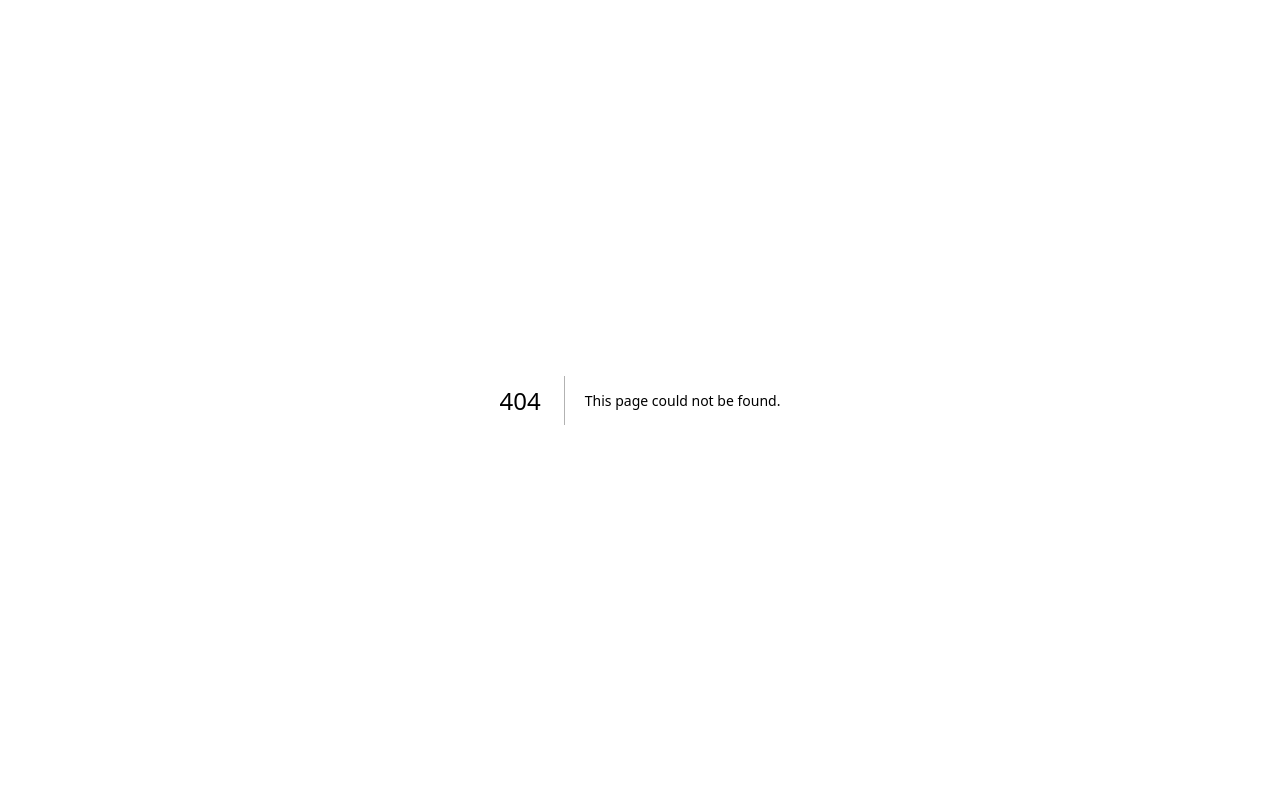
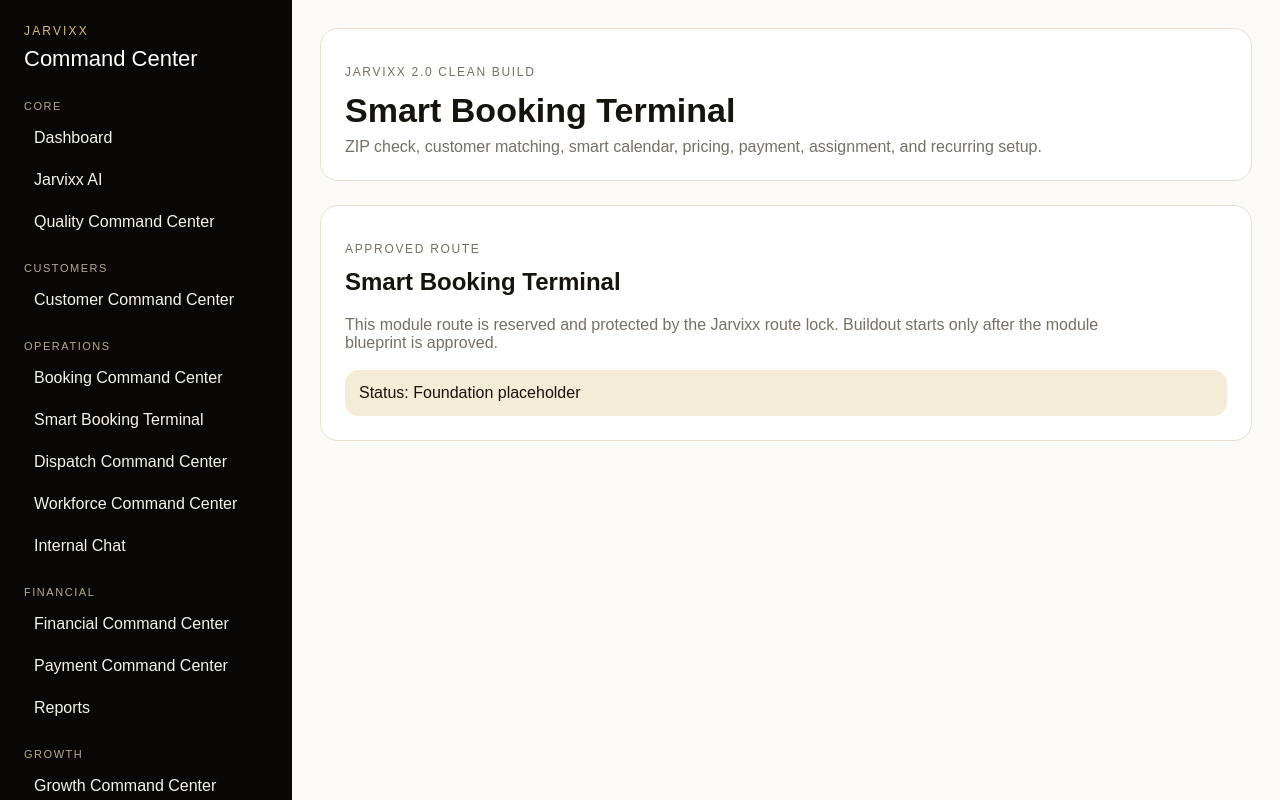
Before and after one commit to 360jarvis/JARVISV4, a Next.js app: page /app/bookings/new in a window 1280 px wide. Before the commit this address had no page. Shown: the top 800 px of the page. Built offline with nearby package versions, Linux system fonts and the light colour scheme.

Commit message:
Add Smart Booking Terminal route

```diff
--- /dev/null
+++ b/app/app/bookings/new/page.tsx
@@ -0,0 +1,6 @@
+import AppShell from '../../../../components/AppShell';
+import ModulePlaceholder from '../../../../components/ModulePlaceholder';
+
+export default function SmartBookingPage() {
+  return <AppShell title="Smart Booking Terminal" subtitle="ZIP check, customer matching, smart calendar, pricing, payment, assignment, and recurring setup."><ModulePlaceholder name="Smart Booking Terminal" /></AppShell>;
+}
```
